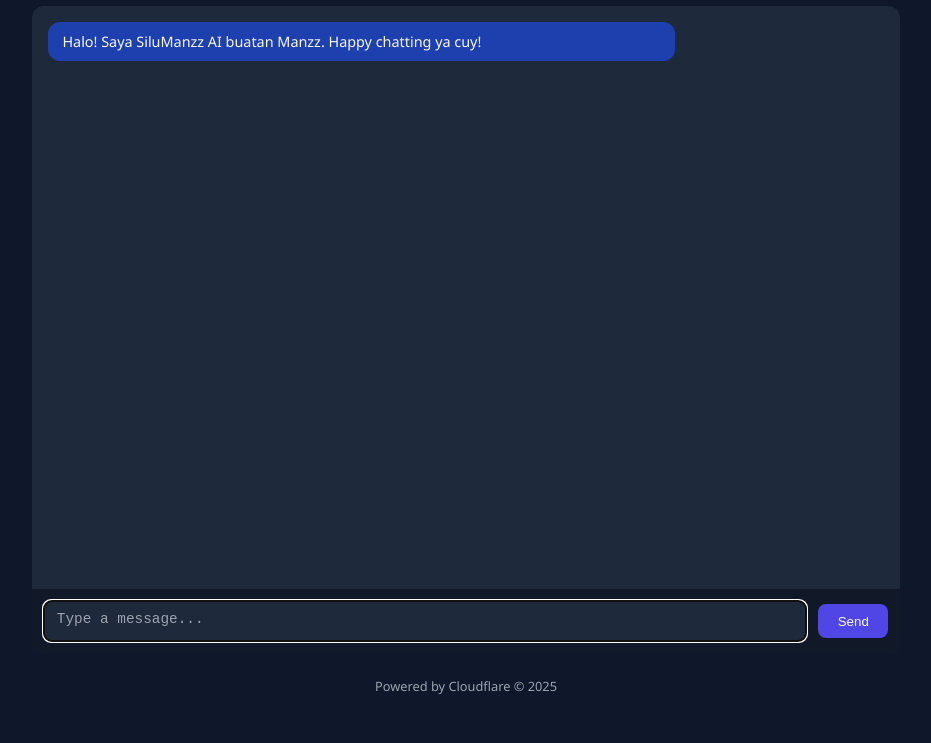
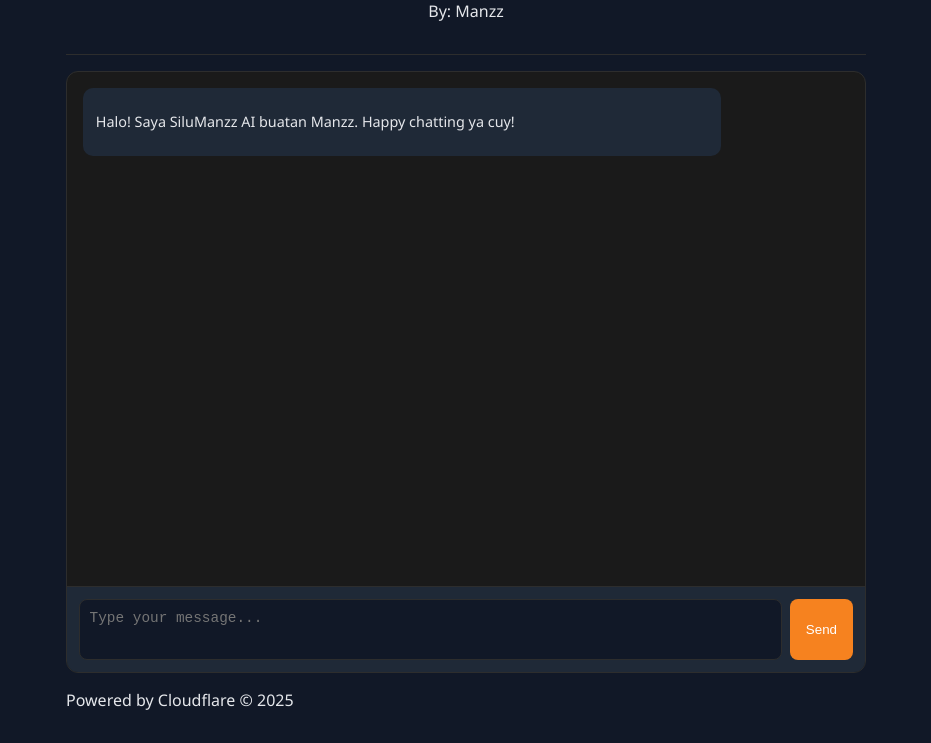
Before and after one commit to manzz671/cf-ai, a website: page public/index.html in a window 1280 px wide. Shown: the part 97-840 px from the top of the page, without its empty margins (174-1105 px from the left). Before the commit the page ends 800 px from the top, so only its background shows below. Drawn offline with Linux system fonts and the light colour scheme.

Commit message:
Refactor index.html for UI improvements and features
Updated styles and layout for improved UI/UX. Added functionality for message rendering and code copying.

````diff
--- a/public/index.html
+++ b/public/index.html
@@ -6,60 +6,46 @@
   <title>SiluManzz AI Chat</title>
   <style>
     :root {
-      --primary-color: #4f46e5; /* ungu elegan ala Copilot */
-      --primary-hover: #6366f1;
-      --bg-dark: #0f172a; /* dasar gelap */
-      --bg-chat: #1e293b; /* area chat */
-      --bg-input: #111827; /* input box */
-      --text-color: #f9fafb;
+      --primary-color: #f6821f;
+      --primary-hover: #e67e22;
+      --border-color: #2d2d2d;
+      --text-color: #e5e7eb;
       --text-light: #9ca3af;
-      --user-msg-bg: #334155;
-      --assistant-msg-bg: #1e40af;
-    }
-
-    * {
-      box-sizing: border-box;
-      margin: 0;
-      padding: 0;
+      --user-msg-bg: #2c2c2c;
+      --assistant-msg-bg: #1f2937;
+      --bg-dark: #111827;
     }
 
     body {
       font-family: "Segoe UI", Roboto, sans-serif;
       background-color: var(--bg-dark);
       color: var(--text-color);
-      max-width: 900px;
+      max-width: 800px;
       margin: 0 auto;
-      display: flex;
-      flex-direction: column;
-      height: 100vh;
+      padding: 1rem;
     }
 
     header {
       text-align: center;
-      padding: 1rem;
-      border-bottom: 1px solid #1e293b;
-      background-color: #0f172a;
+      margin-bottom: 1rem;
+      padding: 1rem 0;
+      border-bottom: 1px solid var(--border-color);
     }
 
     h1 {
-      font-size: 1.4rem;
+      font-size: 1.5rem;
       color: var(--primary-color);
-      margin-bottom: 0.25rem;
-    }
-
-    header p {
-      font-size: 0.85rem;
-      color: var(--text-light);
     }
 
     .chat-container {
-      flex: 1;
       display: flex;
       flex-direction: column;
-      background-color: var(--bg-chat);
+      height: calc(100vh - 200px);
+      min-height: 400px;
+      border: 1px solid var(--border-color);
       border-radius: 12px;
-      margin: 1rem;
       overflow: hidden;
+      background-color: #1a1a1a;
     }
 
     .chat-messages {
@@ -70,9 +56,9 @@
 
     .message {
       margin-bottom: 1rem;
-      padding: 0.6rem 0.9rem;
-      border-radius: 12px;
-      max-width: 75%;
+      padding: 0.6rem 0.8rem;
+      border-radius: 10px;
+      max-width: 80%;
       font-size: 0.9rem;
       line-height: 1.4;
     }
@@ -89,37 +75,31 @@
 
     .message-input {
       display: flex;
-      align-items: center;
       padding: 0.75rem;
-      background-color: var(--bg-input);
-      border-top: 1px solid #1e293b;
+      border-top: 1px solid var(--border-color);
+      background-color: #1f2937;
     }
 
     #user-input {
       flex: 1;
-      padding: 0.6rem 0.8rem;
-      border: none;
+      padding: 0.6rem;
+      border: 1px solid var(--border-color);
       border-radius: 8px;
-      background-color: #1e293b;
+      background-color: #111827;
       color: var(--text-color);
       font-size: 0.9rem;
       resize: none;
       min-height: 40px;
     }
 
-    #user-input::placeholder {
-      color: var(--text-light);
-    }
-
     #send-button {
-      margin-left: 0.75rem;
-      padding: 0.6rem 1.2rem;
+      margin-left: 0.5rem;
+      padding: 0 1rem;
       background-color: var(--primary-color);
       color: white;
       border: none;
       border-radius: 8px;
       cursor: pointer;
-      font-weight: 500;
       transition: background-color 0.2s;
     }
 
@@ -127,22 +107,38 @@
       background-color: var(--primary-hover);
     }
 
-    #send-button:disabled {
-      background-color: var(--text-light);
-      cursor: not-allowed;
+    /* Styling blok kode */
+    pre {
+      background-color: #0f172a;
+      padding: 0.75rem;
+      border-radius: 8px;
+      overflow-x: auto;
+      font-size: 0.85rem;
+      position: relative;
     }
 
-    footer {
-      text-align: center;
-      font-size: 0.8rem;
-      color: var(--text-light);
-      padding: 0.5rem;
+    pre code {
+      color: #f9fafb;
+      font-family: Consolas, monospace;
+    }
+
+    .copy-btn {
+      position: absolute;
+      top: 6px;
+      right: 6px;
+      background: var(--primary-color);
+      color: white;
+      border: none;
+      padding: 0.25rem 0.5rem;
+      font-size: 0.75rem;
+      border-radius: 4px;
+      cursor: pointer;
     }
   </style>
 </head>
 <body>
   <header>
-    <h1>SiluManzz AI Chat</h1>
+    <h1>SiluManzz-AI Chat</h1>
     <p>By: Manzz</p>
   </header>
 
@@ -154,12 +150,7 @@
     </div>
 
     <div class="message-input">
-      <textarea
-        id="user-input"
-        placeholder="Type a message..."
-        rows="1"
-        autofocus
-      ></textarea>
+      <textarea id="user-input" placeholder="Type your message..." rows="1"></textarea>
       <button id="send-button">Send</button>
     </div>
   </div>
@@ -168,6 +159,32 @@
     <p>Powered by Cloudflare &copy; 2025</p>
   </footer>
 
-  <script src="chat.js"></script>
+  <script>
+    const chatMessages = document.getElementById("chat-messages");
+
+    function renderMessage(text, type="assistant") {
+      // ubah link jadi hyperlink
+      text = text.replace(/(https?:\/\/[^\s]+)/g, '<a href="$1" target="_blank">$1</a>');
+
+      // cek blok kode ```
+      if (text.includes("```")) {
+        const codeContent = text.replace(/```/g, "").trim();
+        text = `<pre><code>${codeContent}</code><button class="copy-btn" onclick="copyCode(this)">Copy</button></pre>`;
+      }
+
+      const div = document.createElement("div");
+      div.className = `message ${type}-message`;
+      div.innerHTML = `<p>${text}</p>`;
+      chatMessages.appendChild(div);
+      chatMessages.scrollTop = chatMessages.scrollHeight;
+    }
+
+    function copyCode(btn) {
+      const code = btn.parentElement.querySelector("code").innerText;
+      navigator.clipboard.writeText(code);
+      btn.innerText = "Copied!";
+      setTimeout(() => btn.innerText = "Copy", 1500);
+    }
+  </script>
 </body>
 </html>
````
